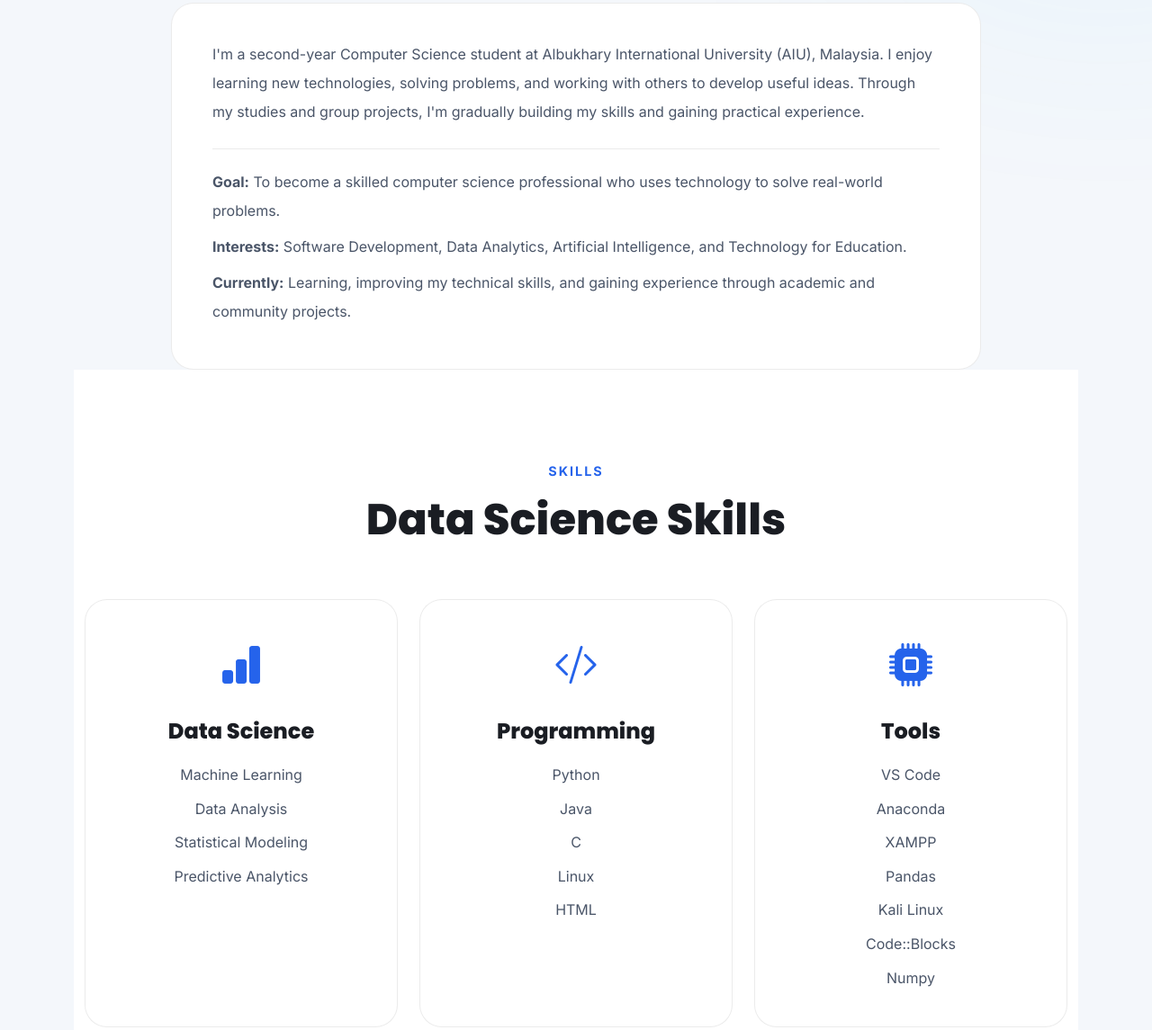
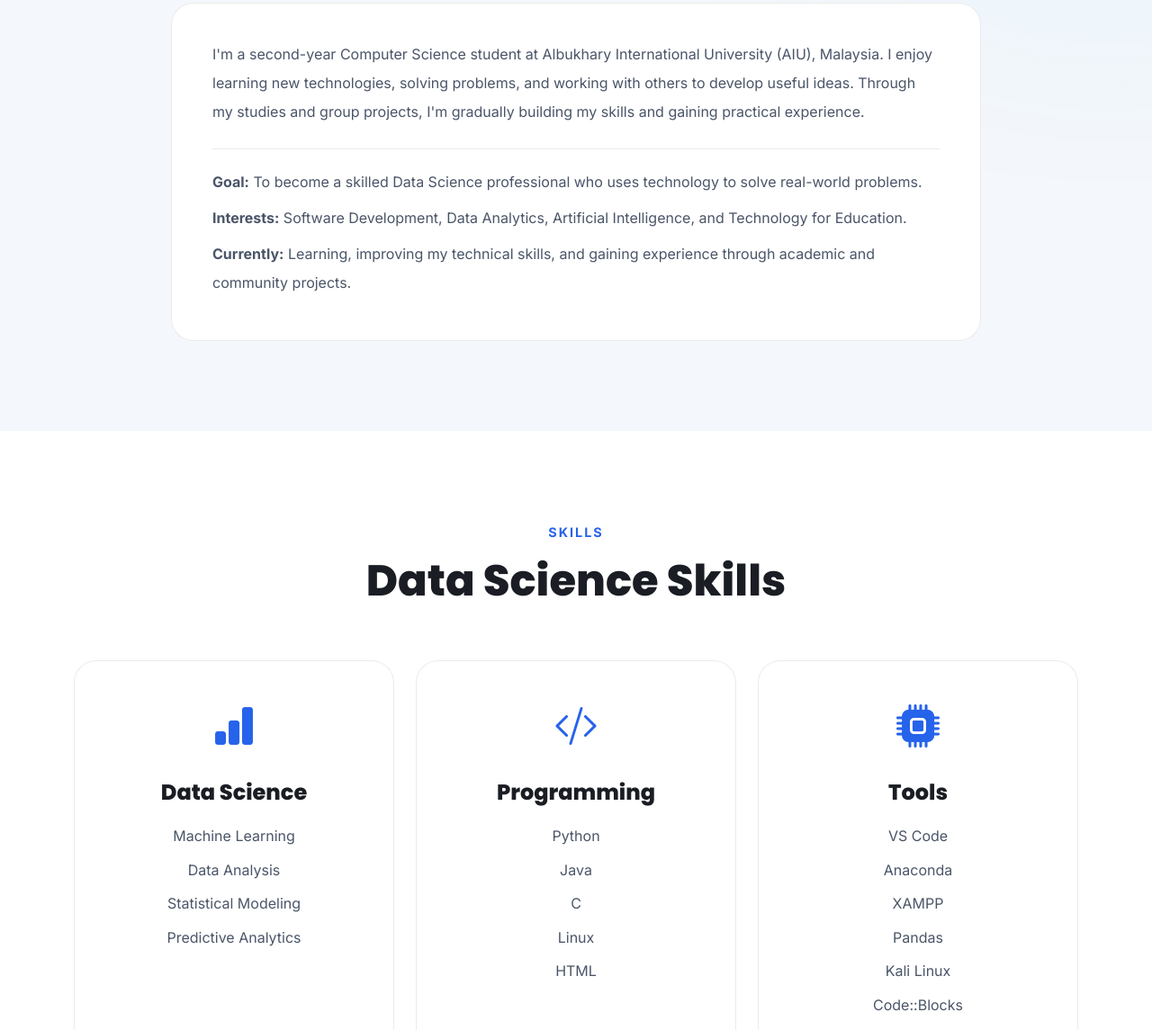
Before and after one commit to Binn-Muhammad/Portfolio_2, a plain HTML site: page index.html in a window 1280 px wide. Shown: the part 1084-2229 px from the top of the page at 90% size. Drawn offline with nearby package versions, Linux system fonts and the light colour scheme.

Commit message:
Update index.html

```diff
--- a/index.html
+++ b/index.html
@@ -180,7 +180,7 @@
     <div class="about-details">
         <p>
             <strong>Goal:</strong>
-            To become a skilled computer science professional
+            To become a skilled Data Science professional
             who uses technology to solve real-world problems.
         </p>
 
@@ -199,9 +199,15 @@
     </div>
 </div>
 
-    <!-- ============================================
-    SKILLS
-    ============================================ -->
+<!-- Close About Me container -->
+</div>
+
+<!-- End About Me section -->
+</section>
+
+<!-- ============================================
+SKILLS
+============================================ -->
     <section id="skills" class="section dark-section">
         <div class="container">
             <div class="section-title reveal">
```
